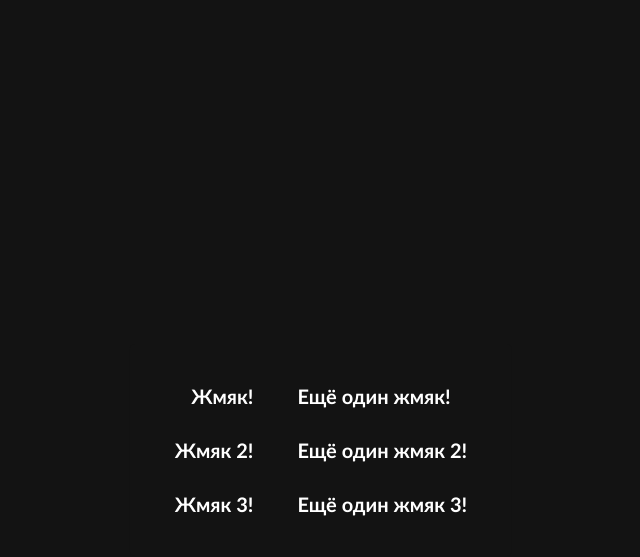
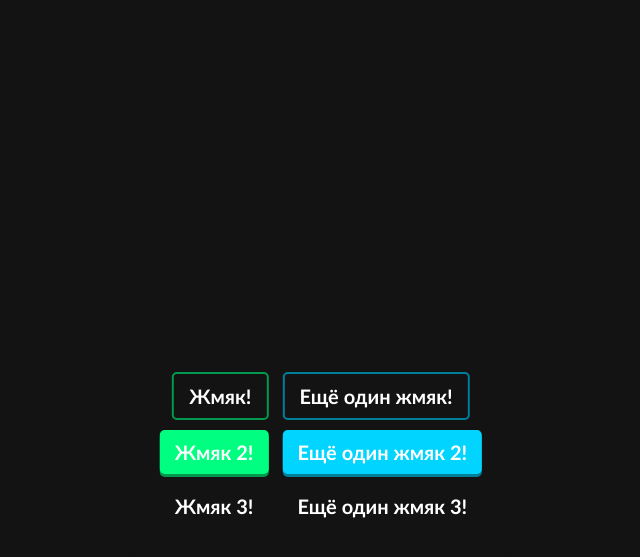
Before and after one commit to catink123/catink123.github.io, a Jekyll site: the page built from controls/index.html, in a window 1280 px wide. Shown: the top 557 px of the page, without its empty margins (319-959 px from the left). Built offline with Jekyll 4.4.1, drawn with Linux system fonts in a browser that asks for light colours.

Commit message:
Update controls.css

```diff
--- a/css/controls.css
+++ b/css/controls.css
@@ -1,9 +1,9 @@
 .btn1 {
-	filter: hue-rotate(30deg);
+	--color: 150;
 }
 
 .btn2 {
-	filter: hue-rotate(70deg);
+	--color: 190;
 }
 
 body {
```
